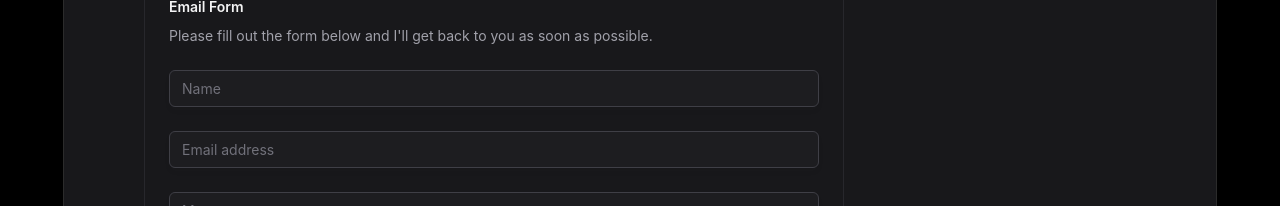
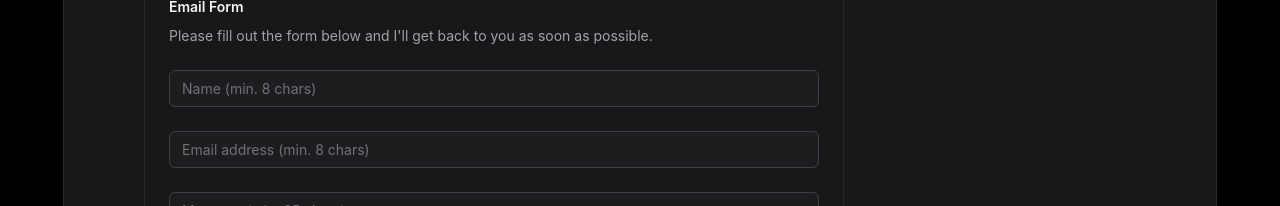
Before and after one commit to shohinsan/events, a SvelteKit app in the folder frontend/: page /contact in a window 1280 px wide. Shown: the part 594-800 px from the top of the page. Built offline with nearby package versions, Linux system fonts and the light colour scheme.

Commit message:
last modification complete

```diff
--- a/frontend/src/routes/api/smtp/+server.ts
+++ b/frontend/src/routes/api/smtp/+server.ts
@@ -15,13 +15,13 @@ const exceptions = (body: Data) => {
 	if (!body.message) {
 		throw error(400, 'Message is required');
 	}
-	if (body.name.length < 10) {
+	if (body.name.length < 8) {
 		throw error(400, 'Name must be at least 10 characters');
 	}
-	if (body.email.length < 10) {
+	if (body.email.length < 8) {
 		throw error(400, 'Email must be at least 8 characters');
 	}
-	if (body.message.length < 50) {
+	if (body.message.length < 35) {
 		throw error(400, 'Message must be at least 50 characters');
 	}
 	if (!isValidEmail(body.email)) {
--- a/frontend/src/routes/contact/+page.svelte
+++ b/frontend/src/routes/contact/+page.svelte
@@ -71,7 +71,7 @@
 				<input
 					name="name"
 					type="text"
-					placeholder="Name"
+					placeholder="Name (min. 8 chars)"
 					aria-label="Name"
 					required
 					class="min-w-0 flex-auto appearance-none rounded-md
@@ -85,7 +85,7 @@
 					type="email"
 					name="email"
 					required
-					placeholder="Email address"
+					placeholder="Email address (min. 8 chars)"
 					aria-label="Email address"
 					class="min-w-0 flex-auto appearance-none rounded-md
                         border bg-white px-3 py-[calc(theme(spacing.2)-1px)] shadow-md shadow-zinc-800/5
@@ -96,7 +96,7 @@
 			<div class="mt-6 flex">
 				<textarea
 					name="message"
-					placeholder="Message"
+					placeholder="Message (min. 35 chars)"
 					aria-label="Message"
 					required
 					rows="4"
```
